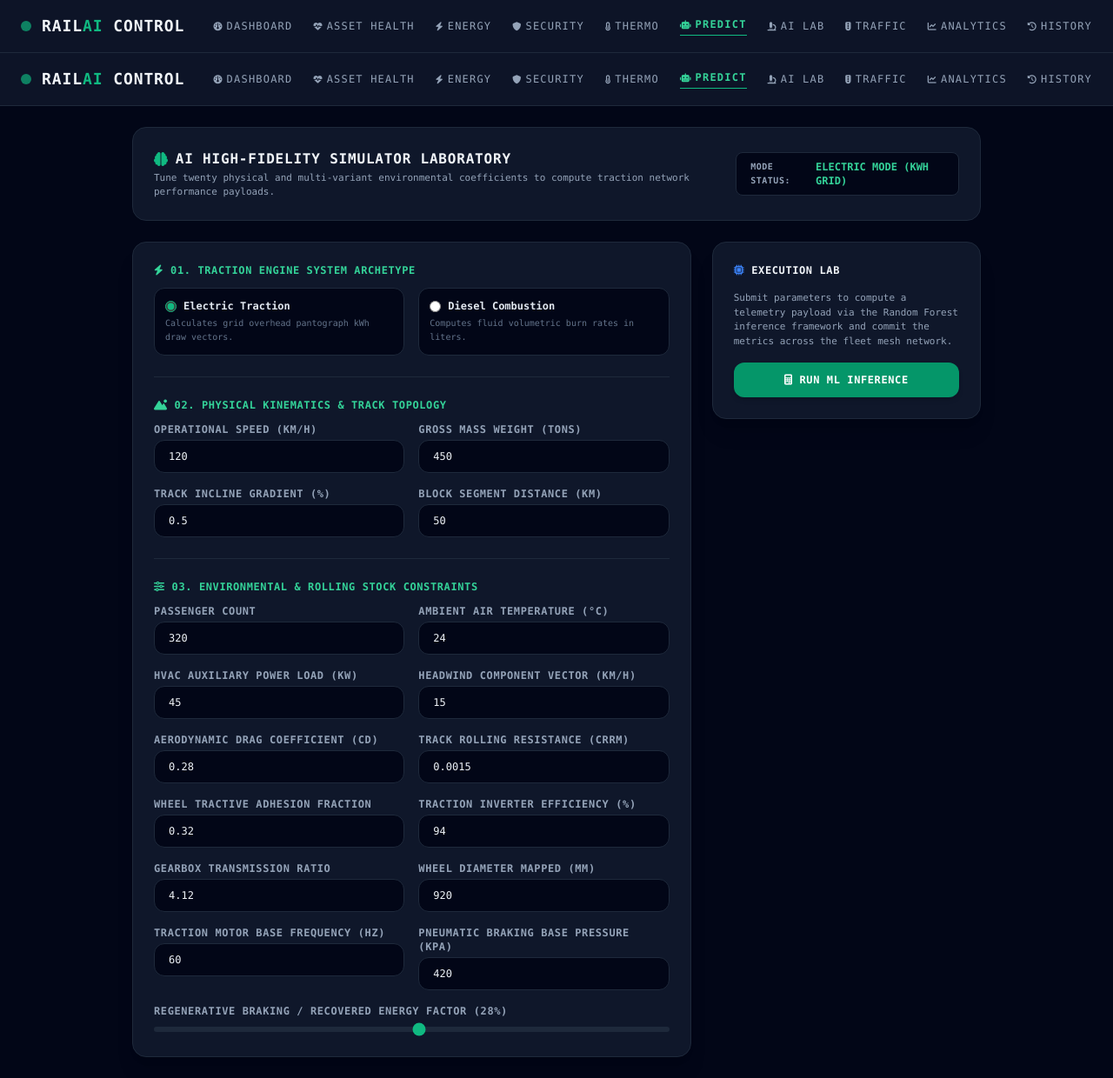
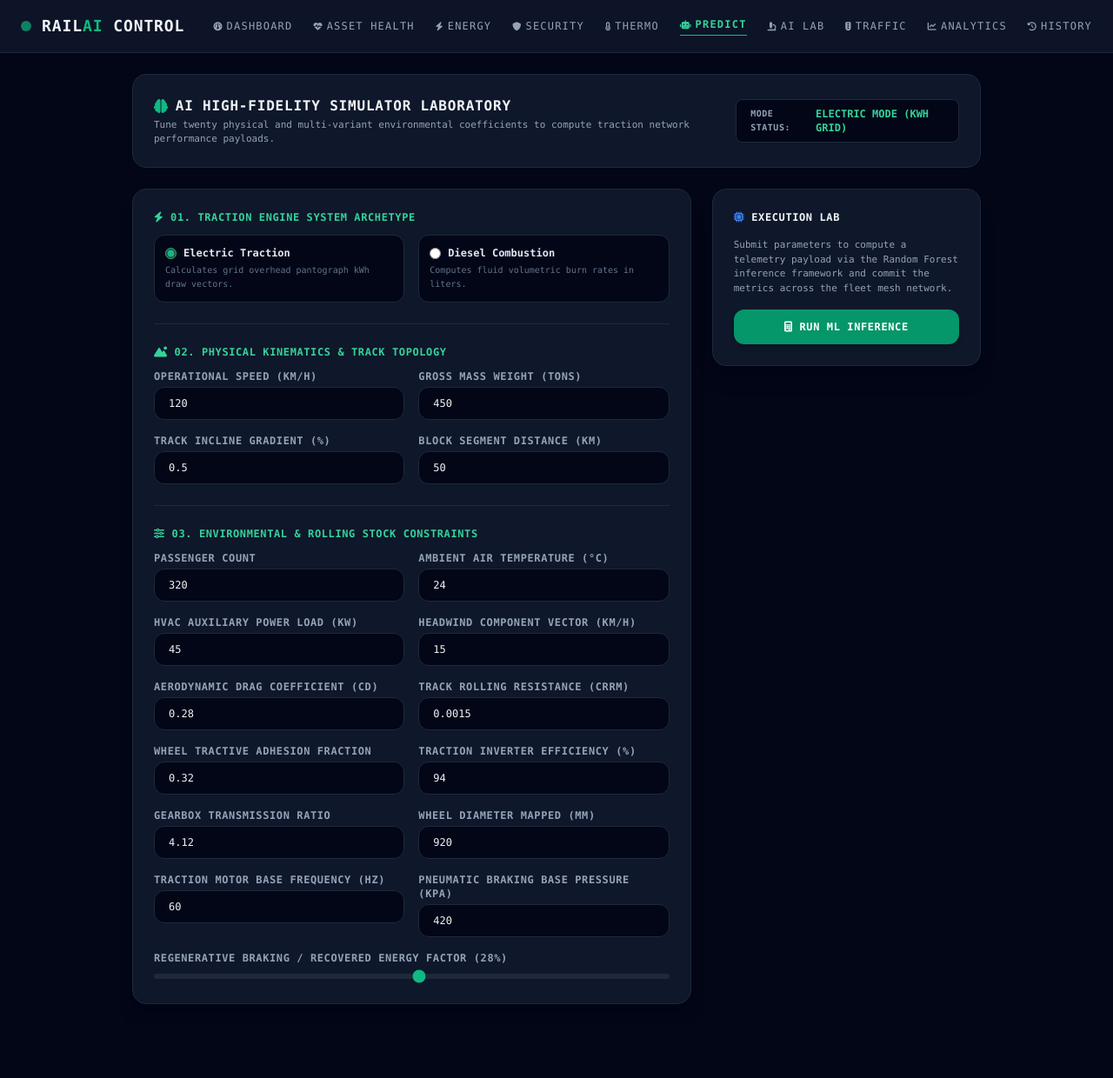
Before and after one commit to aravindsss2609-eng/RAILAI-CONSUMPTION-CONTROL, a Flask app: page /predict in a window 1280 px wide. Shown: the whole page at 87% size. After the commit the page ends 1155 px from the top, so only its background shows below. Run offline with Flask 3, Linux system fonts and the light colour scheme; some libraries are stand-ins or nearby versions.

Commit message:
upgrade the html file

```diff
--- a/templates/predict.html
+++ b/templates/predict.html
@@ -10,13 +10,14 @@
 </head>
 <body class="bg-slate-950 text-slate-100 font-mono text-xs min-h-screen">
 
-     <nav class="border-b border-slate-800 bg-slate-900/90 backdrop-blur-md sticky top-0 z-50 px-6 py-4 flex flex-col md:flex-row justify-between items-center gap-4">
+    <!-- Unified Telemetry Navigation Mesh Network Routing -->
+    <nav class="border-b border-slate-800 bg-slate-900/90 backdrop-blur-md sticky top-0 z-50 px-6 py-4 flex flex-col xl:flex-row justify-between items-center gap-4">
         <div class="flex items-center space-x-3">
-            <div class="w-3 h-3 rounded-full bg-emerald-500 animate-ping"></div>
+            <div class="w-3 h-3 rounded-full bg-emerald-500 animate-pulse"></div>
             <span class="text-lg font-black tracking-wider text-slate-100">RAIL<span class="text-emerald-500">AI</span> CONTROL</span>
         </div>
         <div class="flex flex-wrap justify-center gap-x-4 gap-y-2 text-[10px] font-mono uppercase tracking-widest">
-            <a href="/" class="text-emerald-400 font-bold border-b border-emerald-500 pb-1">Dashboard</a>
+            <a href="/" class="text-slate-400 hover:text-emerald-400 transition">Dashboard</a>
             <a href="/asset-health" class="text-slate-400 hover:text-emerald-400 transition">Asset Health</a>
             <a href="/energy" class="text-slate-400 hover:text-emerald-400 transition">Energy</a>
             <a href="/security" class="text-slate-400 hover:text-emerald-400 transition">Security</a>
@@ -25,22 +26,7 @@
             <a href="/traffic" class="text-slate-400 hover:text-emerald-400 transition">Traffic</a>
             <a href="/analytics" class="text-slate-400 hover:text-emerald-400 transition">Analytics</a>
             <a href="/history" class="text-slate-400 hover:text-emerald-400 transition">History</a>
-            <a href="/predict_page" class="text-slate-400 hover:text-emerald-400 transition">AI Lab</a>
-        </div>
-    </nav>
-
-    <!-- Navigation Header -->
-    <nav class="border-b border-slate-800 bg-slate-900/90 backdrop-blur-md sticky top-0 z-50 px-6 py-4 flex justify-between items-center">
-        <div class="flex items-center space-x-3">
-            <div class="w-3 h-3 rounded-full bg-emerald-500 animate-pulse"></div>
-            <span class="text-lg font-black tracking-wider text-slate-100">RAIL<span class="text-emerald-500">AI</span> CONTROL</span>
-        </div>
-        <div class="flex space-x-6 text-xs font-mono uppercase tracking-widest">
-            <a href="/" id="nav-dash" class="text-slate-400 hover:text-emerald-400 transition">Dashboard System</a>
-            <a href="/analytics" id="nav-analytics" class="text-slate-400 hover:text-emerald-400 transition">Live Analytics</a>
-            <a href="/charts" id="nav-charts" class="text-slate-400 hover:text-emerald-400 transition">Comparative Charts</a>
-            <a href="/history" id="nav-history" class="text-slate-400 hover:text-emerald-400 transition">Ledger History</a>
-            <a href="/predict_page" id="nav-predict" class="text-emerald-400 font-bold border-b border-emerald-500 pb-1">AI Predictor Laboratory</a>
+            <a href="/predict_page" class="text-emerald-400 font-bold border-b border-emerald-500 pb-1">AI Lab</a>
         </div>
     </nav>
 
@@ -181,7 +167,7 @@
             </div>
 
             <!-- Right Sidebar Panel: Actions and Live Outputs -->
-            <div class="lg:col-span-1 space-y-6 flex flex-col justify-between">
+            <div class="lg:col-span-1 space-y-6 flex flex-col justify-start">
 
                 <!-- Prediction Actions Card -->
                 <div class="bg-slate-900 p-6 rounded-2xl border border-slate-800 shadow-xl space-y-4">
@@ -191,26 +177,25 @@
                     <p class="text-slate-400 text-[11px] leading-normal">
                         Submit parameters to compute a telemetry payload via the Random Forest inference framework and commit the metrics across the fleet mesh network.
                     </p>
-
                     <button type="submit" class="w-full bg-emerald-600 hover:bg-emerald-500 text-white font-bold py-3 px-4 rounded-xl transition flex items-center justify-center gap-2 tracking-wider uppercase font-mono shadow-md">
                         <i class="fa-solid fa-calculator"></i> Run ML Inference
                     </button>
                 </div>
 
                 <!-- Simulation Output Panel Display -->
-                <div id="resultsCard" class="hidden bg-slate-900 p-6 rounded-2xl border border-emerald-500/20 shadow-xl flex-1 flex flex-col justify-center items-center text-center mt-6 lg:mt-0 min-h-[220px]">
+                <div id="resultsCard" class="hidden bg-slate-900 p-6 rounded-2xl border border-emerald-500/20 shadow-xl flex flex-col justify-center items-center text-center min-h-[220px]">
                     <span class="text-slate-500 text-[10px] tracking-widest font-bold uppercase block">Inferred Network Target Payload</span>
 
                     <!-- Main Value Box -->
                     <div class="mt-4 bg-slate-950 p-4 rounded-xl border border-slate-850 w-full">
                         <div class="text-3xl font-black text-emerald-400 tracking-tight font-mono" id="simOutput-total">0.00 kWh</div>
-                        <div class="text-slate-400 text-[10px] uppercase font-bold tracking-wider mt-1">Total Consumed Volume</div>
+                        <div class="text-slate-400 text-[10px] uppercase font-bold tracking-wider mt-1" id="lbl-total-unit">Total Consumed Volume</div>
                     </div>
 
                     <!-- Burn Rate Box -->
                     <div class="mt-3 bg-slate-950 p-4 rounded-xl border border-slate-850 w-full">
                         <div class="text-2xl font-black text-blue-400 tracking-tight font-mono" id="simOutput-rate">0.00 kW/h</div>
-                        <div class="text-slate-400 text-[10px] uppercase font-bold tracking-wider mt-1">Hourly Burn Efficiency Rate</div>
+                        <div class="text-slate-400 text-[10px] uppercase font-bold tracking-wider mt-1" id="lbl-rate-unit">Hourly Burn Efficiency Rate</div>
                     </div>
                 </div>
             </div>
@@ -221,6 +206,8 @@
         const regenSlider = document.getElementById('regen');
         const regenLabel = document.getElementById('lbl-regen');
         const activeEngineFlag = document.getElementById('active-engine-flag');
+        const lblTotalUnit = document.getElementById('lbl-total-unit');
+        const lblRateUnit = document.getElementById('lbl-rate-unit');
 
         // Dynamic Label Slider Synchronization
         regenSlider.addEventListener('input', () => {
@@ -234,9 +221,13 @@
             if(activeVal === "0") {
                 activeEngineFlag.innerText = "Electric Mode (kWh Grid)";
                 activeEngineFlag.className = "text-emerald-400 font-bold uppercase";
+                lblTotalUnit.innerText = "Total Consumed Volume (Electric)";
+                lblRateUnit.innerText = "Hourly Burn Efficiency Rate (Grid)";
             } else {
                 activeEngineFlag.innerText = "Diesel Combustion (Liters)";
                 activeEngineFlag.className = "text-blue-400 font-bold uppercase";
+                lblTotalUnit.innerText = "Total Consumed Volume (Diesel)";
+                lblRateUnit.innerText = "Hourly Burn Efficiency Rate (Fuel)";
             }
         }
         engineRadios.forEach(radio => radio.addEventListener('change', adjustEngineContextDisplay));
@@ -281,18 +272,25 @@
                 });
                 const data = await response.json();
 
+                // Logging payload parsing structure to assist in system telemetry auditing
+                console.log("Inference matrix transmission outcome data:", data);
+
                 if (data.success) {
                     resultsCard.classList.remove('hidden');
 
                     if(payload.engine_type === 0) {
-                        // Bind Electric Values
-                        outputTotal.innerText = `${data.prediction_total_kwh} kWh`;
-                        outputRate.innerText = `${data.prediction_kwh_per_hour} kW/h`;
+                        // Bind Electric Values with safe fallbacks if undefined
+                        const rawTotalKwh = data.prediction_total_kwh ?? '0.00';
+                        const rawRateKwh = data.prediction_kwh_per_hour ?? '0.00';
+                        outputTotal.innerText = `${rawTotalKwh} kWh`;
+                        outputRate.innerText = `${rawRateKwh} kW/h`;
                         outputTotal.className = "text-3xl font-black text-emerald-400 tracking-tight font-mono";
                     } else {
-                        // Bind Diesel Fuel Values
-                        outputTotal.innerText = `${data.prediction_total_liters} L`;
-                        outputRate.innerText = `${data.prediction_liters_per_hour} L/h`;
+                        // Bind Diesel Fuel Values with safe fallbacks if undefined
+                        const rawTotalLiters = data.prediction_total_liters ?? '0.00';
+                        const rawRateLiters = data.prediction_liters_per_hour ?? '0.00';
+                        outputTotal.innerText = `${rawTotalLiters} L`;
+                        outputRate.innerText = `${rawRateLiters} L/h`;
                         outputTotal.className = "text-3xl font-black text-blue-400 tracking-tight font-mono";
                     }
                 } else {
```
